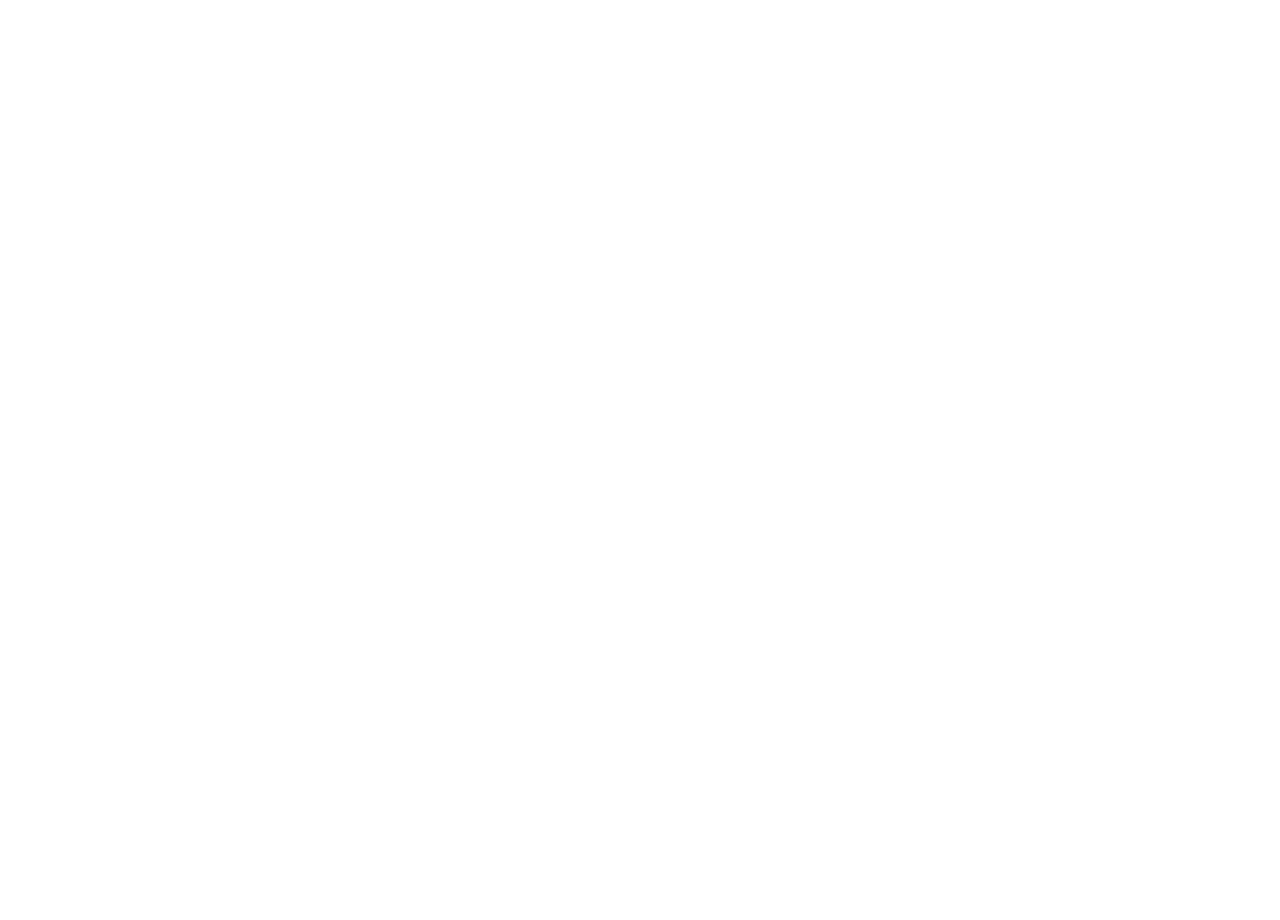
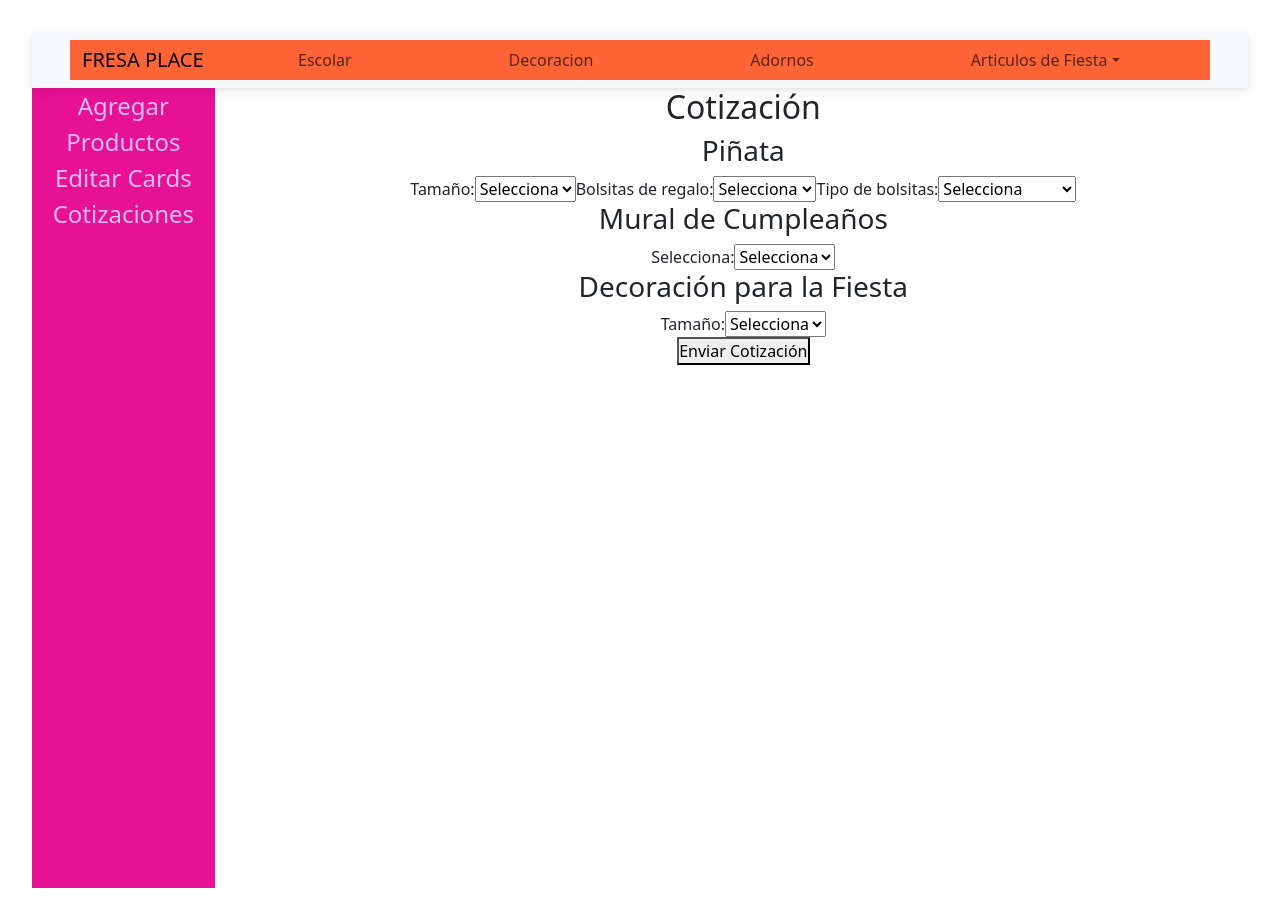
Before and after one commit to MarilaMorales/Proyecto-Fresa-Place, a React (Vite) app in the folder FresaPlace/: page /Cotizaciones in a window 1280 px wide. Before the commit this address had no page. Before the commit the page ends 800 px from the top, so only its background shows below. Built offline with nearby package versions, Linux system fonts and the light colour scheme.

Commit message:
Quotes ya sirve

```diff
--- a/FresaPlace/src/Componentes/FromRegistro.jsx
+++ b/FresaPlace/src/Componentes/FromRegistro.jsx
@@ -3,9 +3,13 @@
 import { postUser } from '../Services/post';
 import { getUsers } from "../Services/get";
 import { useNavigate } from "react-router-dom";
-// import Mandala from "../IMG/Mandala.png"
 import '../Styles/Registro.css';
 import { toast } from 'react-toastify';
+
+
+
+
+
 
 function FormRegistro() {
   const [username, setUsername] = useState('');
--- a/FresaPlace/src/Componentes/QuoteForm.jsx
+++ b/FresaPlace/src/Componentes/QuoteForm.jsx
@@ -1,117 +1,103 @@
-
 import React, { useState } from 'react';
-import { postProductos } from "../Services/post";
-import imageUpload64 from '../Controller/Convertobase64';
-import "../Styles/FormAdmin.css"
+import { postQuotes } from "../Services/post";
 import { toast } from 'react-toastify';
 
-function FormAdmin() {
 
-  // Se usa el useState
-  const [nombre, setNombre] = useState('');
-  const [descripcion, setDescripcion] = useState('');
-  const [tags, setTags] = useState('');
-  const [imagen, setImagen] = useState('');
-  const [precio, setPrecio] = useState('');
 
-  const submitImagen = async (e) => {
 
-    const file = e.target.files[0];
+const CotizacionForm = () => {
+  const [tamañoPiñata, setTamañoPiñata] = useState('');
+  const [bolsitas, setBolsitas] = useState('');
+  const [tipoBolsitas, setTipoBolsitas] = useState('');
+  const [mural, setMural] = useState('');
+  const [decoracion, setDecoracion] = useState('');
 
-    if (file) {
-      try {
-        // Convierte la imagen a base64
-        const base64Image = await imageUpload64(file);
-        console.log("Imagen en base64:", base64Image);
+  // Maneja el envío del formulario
+  const enviarQuote = async (e) => {
+    e.preventDefault(); // Previene el comportamiento por defecto de enviar el formulario
 
-        // Actualiza el estado de imagen con la cadena base64
-        setImagen(base64Image);
-      } catch (error) {
-        console.error("Error al convertir la imagen:", error);
-      }
-    }
-  };
+    // Crea un objeto de cotización
+    const cotizacion = { tamañoPiñata, bolsitas, tipoBolsitas, mural, decoracion };
 
-  // Guardar los productos
-  const GuardarProductos = async (event) => {
-    event.preventDefault();
-
-    // Añadir el precio al objeto del nuevo producto
-    const nuevoProducto = {
-      nombre,
-      descripcion,
-      tags,
-      imagen,
-      precio,
-    };
 
     try {
+      // Llama a la función para guardar la cotización en el db.json
 
-      await postProductos(nuevoProducto);
+      const result = await postQuotes(cotizacion);
+      console.log('Cotización guardada:', result);
+      toast.success("Cotizacion enviada Exitosamente!")
 
+      // Aquí puedes mostrar un mensaje de éxito si lo deseas
+    } catch (error) {
+      console.error('Error al guardar la cotización:', error);
+        toast.error("Error al enviar la cotizacion")
 
-      toast.success("Producto agregado exitosamente!");
-
-      // Limpiar los campos del formulario
-      setNombre("");
-      setDescripcion("");
-      setTags("");
-      setImagen("");
-      setPrecio("");
-
-    } catch (error) {
-      toast.error("Hubo un error al agregar el producto.");
     }
   };
 
   return (
-    <form onSubmit={GuardarProductos}>
-      <div>
-        <label>Nombre del producto:</label>
-        <input
-          type="text"
-          value={nombre}
-          onChange={(e) => setNombre(e.target.value)}
-          required
-        />
-      </div>
-      <div>
-        <label>Descripción:</label>
-        <textarea
-          value={descripcion}
-          onChange={(e) => setDescripcion(e.target.value)}
-          required
-        />
-      </div>
-      <div>
-        <label>Tags:</label>
-        <input
-          type="text"
-          value={tags}
-          onChange={(e) => setTags(e.target.value)}
-        />
-      </div>
-      <div>
-        <label>Imagen:</label>
-        <input
-          type="file"
-          accept="image/*"
-          onChange={submitImagen}
-        />
-      </div>
-      <div>
-        <label>Precio:</label>
-        <input
-          type="number"
-          step="0.01" // Permite precios con decimales
-          value={precio}
-          onChange={(e) => setPrecio(e.target.value)}
-          required
-        />
-      </div>
-      <button type="submit">Pedir Cotizacion</button>
+    <form className="containerQuote" onSubmit={enviarQuote}>
+      <h2>Cotización</h2>
+
+      <section>
+        <h3>Piñata</h3>
+        <label>
+          Tamaño:
+          <select value={tamañoPiñata} onChange={(e) => setTamañoPiñata(e.target.value)}>
+            <option value="">Selecciona</option>
+            <option value="30cm">30 cm</option>
+            <option value="45cm">45 cm</option>
+            <option value="60cm">60 cm</option>
+          </select>
+        </label>
+        <label>
+          Bolsitas de regalo:
+          <select value={bolsitas} onChange={(e) => setBolsitas(e.target.value)}>
+            <option value="">Selecciona</option>
+            <option value="10">10 bolsitas</option>
+            <option value="20">20 bolsitas</option>
+            <option value="30">30 bolsitas</option>
+          </select>
+        </label>
+        <label>
+          Tipo de bolsitas:
+          <select value={tipoBolsitas} onChange={(e) => setTipoBolsitas(e.target.value)}>
+            <option value="">Selecciona</option>
+            <option value="hechas a mano">Hechas a mano</option>
+            <option value="de tienda">De tienda</option>
+          </select>
+        </label>
+      </section>
+
+      <section>
+        <h3>Mural de Cumpleaños</h3>
+        <label>
+          Selecciona:
+          <select value={mural} onChange={(e) => setMural(e.target.value)}>
+            <option value="">Selecciona</option>
+            <option value="nombre">Nombre</option>
+            <option value="personaje">Personaje</option>
+            <option value="ambos">Ambos</option>
+          </select>
+        </label>
+      </section>
+
+      <section>
+        <h3>Decoración para la Fiesta</h3>
+        <label>
+          Tamaño:
+          <select value={decoracion} onChange={(e) => setDecoracion(e.target.value)}>
+            <option value="">Selecciona</option>
+            <option value="small">Small</option>
+            <option value="medium">Medium</option>
+            <option value="plus">Plus</option>
+          </select>
+        </label>
+      </section>
+
+      <button type="submit">Enviar Cotización</button>
     </form>
   );
-}
+};
 
-export default FormAdmin;
+export default CotizacionForm;
--- a/FresaPlace/src/Componentes/SideBar.jsx
+++ b/FresaPlace/src/Componentes/SideBar.jsx
@@ -12,7 +12,7 @@
         <Link id='linkEdit' to="/EditarCards">Editar Cards</Link>
       </Nav.Item>
       <Nav.Item>
-        <Link id='linkImages' to="/Imagenes">Imagenes</Link>
+        <Link id='linkImages' to="/Cotizaciones">Cotizaciones</Link>
       </Nav.Item>
     </Nav>
   );
--- /dev/null
+++ b/FresaPlace/src/Pages/Cotizaciones.jsx
@@ -0,0 +1,23 @@
+import React from 'react'
+import NavBarInc from '../Componentes/NavBar';
+import EditarCards from "../Componentes/EditarCards"
+import SideBar from '../Componentes/SideBar';
+import {Row,Col} from 'react-bootstrap'
+import QuoteForm from "../Componentes/QuoteForm"
+
+
+
+function EditarCard() {
+    return (
+      <div>
+        <NavBarInc />
+        <Row>
+        <Col sm={2} > <SideBar /></Col>
+        <Col sm={10}><QuoteForm /></Col>
+      </Row>
+      </div>
+    )
+  }
+
+
+export default EditarCard
--- a/FresaPlace/src/Routes/Routing.jsx
+++ b/FresaPlace/src/Routes/Routing.jsx
@@ -9,6 +9,7 @@
 import Contactenos from "../Pages/Contactenos.jsx"
 import AboutUs from "../Pages/AboutUs.jsx"
 import Decoracion from "../Pages/Decoracion.jsx"
+import Cotizaciones from "../Pages/Cotizaciones.jsx"
 
 const Routing = () => {
   return (
@@ -22,6 +23,7 @@
        <Route path="/Decoracion" element={<Decoracion />} />
        <Route path="/Administracion" element={<Administracion />} />
        <Route path="/EditarCards" element={<EditarCards />} />
+       <Route path="/Cotizaciones" element={<Cotizaciones />} />
        <Route path="/Contactenos" element={<Contactenos />} />
        <Route path="/AboutUs" element={<AboutUs />} />
 
--- a/FresaPlace/src/Services/post.jsx
+++ b/FresaPlace/src/Services/post.jsx
@@ -51,14 +51,14 @@
 
 
 
-export const postQuotes = async (productos) => {
+export const postQuotes = async (quotes) => {
     try {
         const response = await fetch('http://localhost:3000/quotes', {
             method: 'POST',
             headers: {
                 'Content-Type': 'application/json',
             },
-            body: JSON.stringify(productos),
+            body: JSON.stringify(quotes),
         });
         if (!response.ok) {
             throw new Error('Error al agregar el Qoute ');
--- a/FresaPlace/src/Styles/NavBar.css
+++ b/FresaPlace/src/Styles/NavBar.css
@@ -1,6 +1,10 @@
 
 .bg-body-tertiary {
-    background-color: #dacbe6;
+    background-color: #ff6437;
+  }
+
+  #back_color{
+    background-color: #ff6437;
   }
 
   .navbar-nav {
```
Also changed, not shown: FresaPlace/src/Componentes/Contactenos.jsx (+10 -0 lines), FresaPlace/src/Server/db.json.
